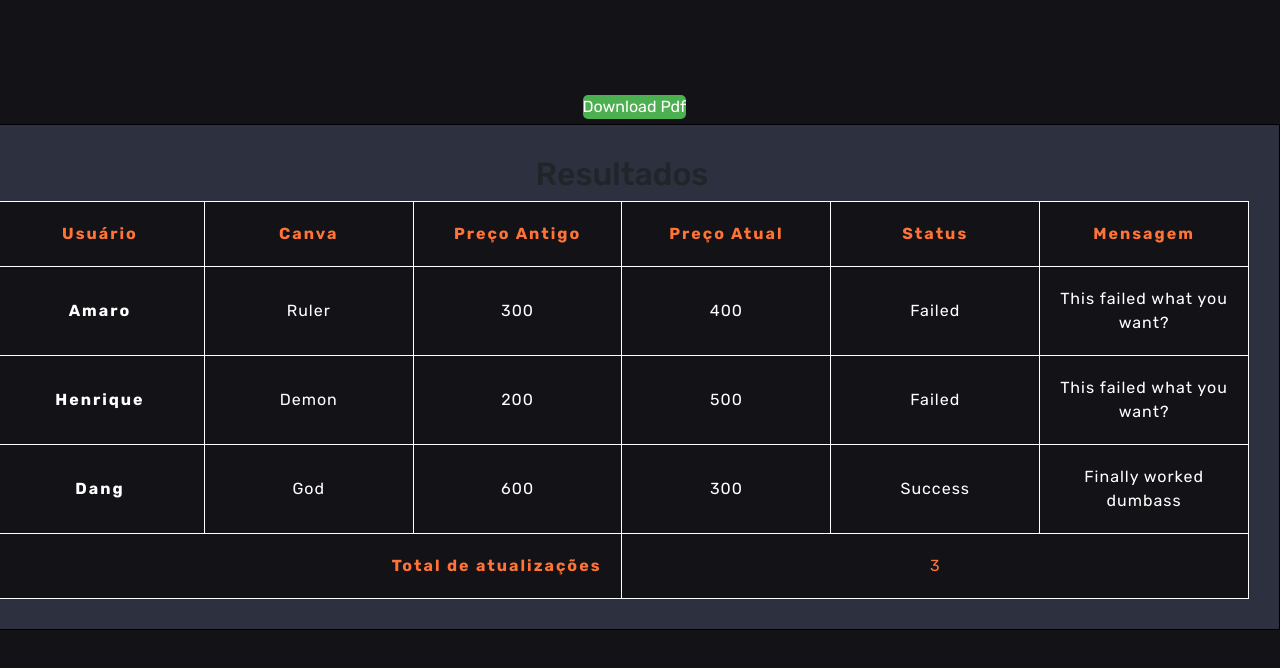
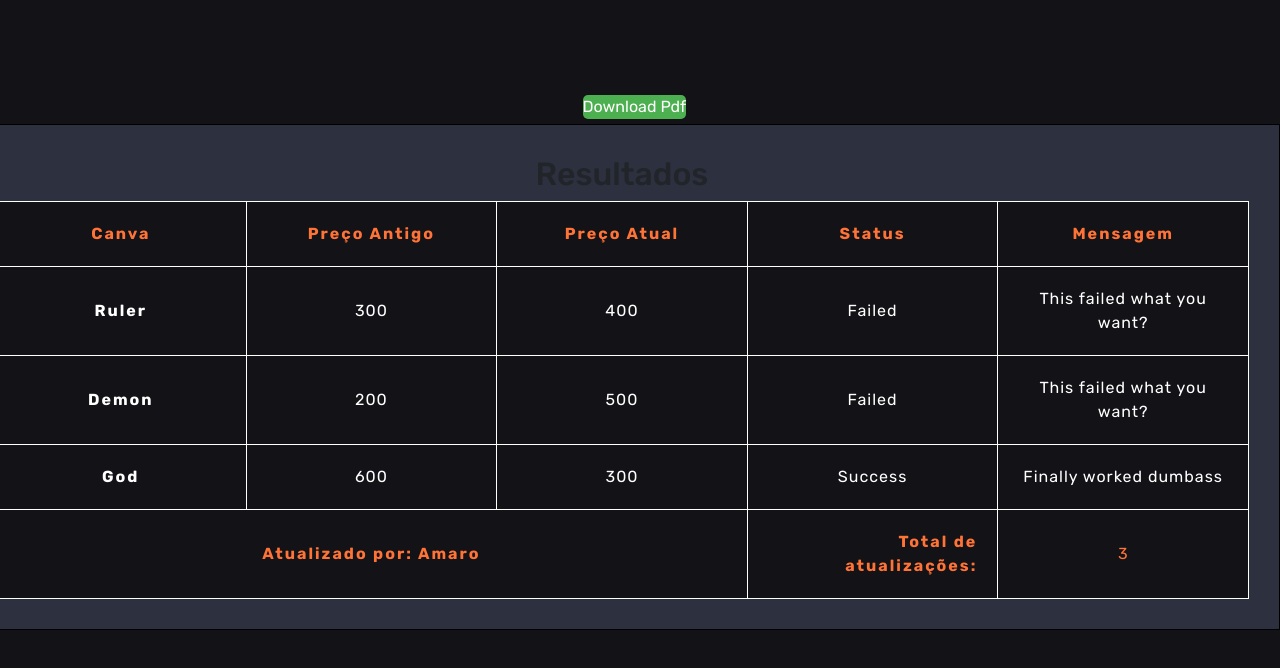
Before and after one commit to CloudWalk-Project/cloud-walk-project-client, a React (Vite) app: page /report in a window 1280 px wide. Shown: the top 668 px of the page. Built offline with nearby package versions, Linux system fonts and the light colour scheme.

Commit message:
feat(report): update of report page

```diff
--- a/src/pages/report/index.tsx
+++ b/src/pages/report/index.tsx
@@ -5,13 +5,13 @@
 
 const Report = () => {
   const updates = mockedUpdate;
-
+  const numberofups = updates.length;
   const downloadPdfDocument = () => {
     const input = document.getElementById("testId");
     html2canvas(input).then((canvas) => {
       const imgData = canvas.toDataURL("image/jpeg");
       const pdf = new jsPDF();
-      pdf.addImage(imgData, "JPEG", 0, 0, 210, 100);
+      pdf.addImage(imgData, "JPEG", 0, 0, 210, 33 * numberofups);
       pdf.save(`Report.pdf`);
     });
   };
@@ -27,7 +27,6 @@
           <table>
             <thead>
               <tr>
-                <th scope="col">Usuário</th>
                 <th scope="col">Canva</th>
                 <th scope="col">Preço Antigo</th>
                 <th scope="col">Preço Atual</th>
@@ -38,8 +37,7 @@
             <tbody>
               {updates.map((element) => (
                 <tr>
-                  <th scope="row">{element.user}</th>
-                  <td>{element.canva}</td>
+                  <th scope="row">{element.canva}</th>
                   <td>{element.oldPrice}</td>
                   <td>{element.newPrice}</td>
                   <td>{element.atStatus}</td>
@@ -49,10 +47,13 @@
             </tbody>
             <tfoot>
               <tr>
-                <th scope="row" colSpan="3">
-                  Total de atualizações
+                <th scope="row" colSpan="3" id="who">
+                  Atualizado por: {updates[0].user}
                 </th>
-                <td colSpan="3">{updates.length}</td>
+                <th scope="row" colSpan="1">
+                  Total de atualizações:
+                </th>
+                <td colSpan="1">{updates.length}</td>
               </tr>
             </tfoot>
           </table>
--- a/src/pages/report/style.ts
+++ b/src/pages/report/style.ts
@@ -87,5 +87,9 @@
       text-align: center;
       letter-spacing: 1px;
     }
+
+    #who {
+      text-align: center;
+    }
   `}
 `;
```
